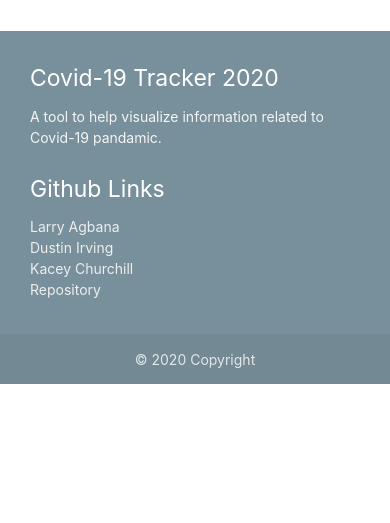
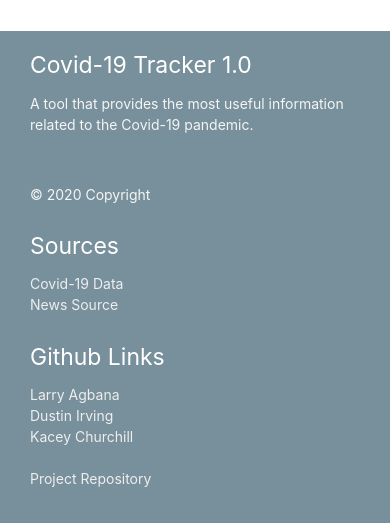
Before and after one commit to Lagbana/covid19-tracker, a plain HTML site: page index.html in a window 390 px wide. Shown: the part 2199-2722 px from the top of the page. Before the commit the page ends 2583 px from the top, so only its background shows below. Drawn offline with nearby package versions, Linux system fonts and the light colour scheme; no server answers.

Commit message:
modified html for responsiveness

```diff
--- a/index.html
+++ b/index.html
@@ -137,24 +137,23 @@
                     <canvas class="col s8 chart" id="myChart2"></canvas>
                 </div>
             </div>
-
-            <!--Added IMAGE SLIDE WITH HEALTH INFO-->
+            <!--IMAGE SLIDE WITH HEALTH INFO-->
             <div class='row'>
-                <div class="col s10 card chart-card ">
+                <div class="card graphs col s12">
 
                     <div class="slider">
                         <ul class="slides">
                             <li>
-                                <img src="resources/covideSlideImage.png"> <!-- random image -->
-                                <div class="caption center-align">
-                                </div>
+                                <img class="responsive-img" src="resources/covideSlideImage.png">
+                                <!-- <div class="caption center-align">
+                                </div> -->
                             </li>
                             <li>
-                                <img src="resources/covid19-distancing.jpg"> <!-- random image -->
+                                <img class="responsive-img" src="resources/covid19-distancing.jpg">
 
                             </li>
                             <li>
-                                <img src="resources/covidsymtoms.png"> <!-- random image -->
+                                <img class="responsive-img" src="resources/covidsymtoms.png">
                             </li>
                         </ul>
                     </div>
@@ -164,29 +163,44 @@
     </main>
 
     <!--Footer with links to our githubs and repo-->
-    <footer class="page-footer blue-grey lighten-1">
+    <footer class="page-footer blue-grey lighten-1 covid-footer">
         <div class="container">
             <div class="row">
-            <div class="col l6 s12">
-              <h5 class="white-text">Covid-19 Tracker 2020</h5>
-              <p class="grey-text text-lighten-4">A tool to help visualize information related to Covid-19 pandamic.</p>
+                <div class="col l5 s12">
+                    <h5 class="white-text">Covid-19 Tracker 1.0</h5>
+                    <p class="grey-text text-lighten-4">A tool that provides the most useful information related to the
+                        Covid-19 pandemic.</p><br>
+                    <p class="grey-text text-lighten-4">© 2020 Copyright</p>
                 </div>
-            <div class="col l4 offset-l2 s12">
+
+                <div class='col l2 offset-l1'>
+                    <h5 class="white-text">Sources</h5>
+                    <ul>
+                        <li><a class="grey-text text-lighten-3" href="https://github.com/NovelCOVID/API">Covid-19
+                                Data</a></li>
+                        <li><a class="grey-text text-lighten-3" href="https://developer.nytimes.com/">News Source</a>
+                        </li>
+                    </ul>
+
+                </div>
+
+                <div class="col l3 offset-l1 s12">
                     <h5 class="white-text">Github Links</h5>
                     <ul>
-                <li><a class="grey-text text-lighten-3" href="https://github.com/Lagbana">Larry  Agbana</a></li>
-                <li><a class="grey-text text-lighten-3" href="https://github.com/dustinirving">Dustin Irving</a></li>
+                        <li><a class="grey-text text-lighten-3" href="https://github.com/Lagbana">Larry Agbana</a></li>
+                        <li><a class="grey-text text-lighten-3" href="https://github.com/dustinirving">Dustin Irving</a>
+                        </li>
                         <li><a class="grey-text text-lighten-3" href="https://github.com/K4c3y">Kacey Churchill</a></li>
-                <li><a class="grey-text text-lighten-3" href="https://github.com/Lagbana/covid19-tracker">Repository</a></li>
+                        <br>
+                        <li><a class="grey-text text-lighten-3"
+                                href="https://github.com/Lagbana/covid19-tracker">Project Repository</a></li>
                     </ul>
                 </div>
+
             </div>
+
         </div>
-        <div class="footer-copyright">
-            <div class="container center">
-            © 2020 Copyright
-            </div>
-          </div>
+
     </footer>
 
 
```
Lines whose indentation alone changed are shown as unchanged.
